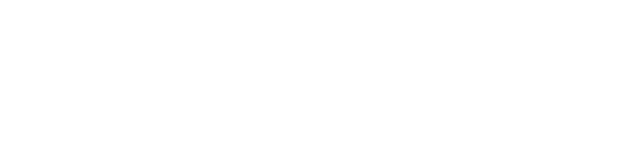
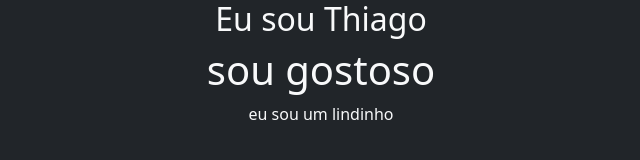
Before and after one commit to Thiagovb08/Portif-lio, a plain HTML site: page index.html in a window 1280 px wide. Shown: the whole page, without its empty margins (319-959 px from the left). Drawn offline with nearby package versions, Linux system fonts and the light colour scheme.

Commit message:
inserçao de textos e mudança de cor

```diff
--- a/index.html
+++ b/index.html
@@ -4,8 +4,11 @@
     <meta charset="UTF-8">
     <meta name="viewport" content="width=device-width, initial-scale=1.0">
     <title>meu portifólio</title>
+    <link href="https://cdn.jsdelivr.net/npm/bootstrap@5.3.3/dist/css/bootstrap.min.css" rel="stylesheet" integrity="sha384-QWTKZyjpPEjISv5WaRU9OFeRpok6YctnYmDr5pNlyT2bRjXh0JMhjY6hW+ALEwIH" crossorigin="anonymous">
 </head>
-<body>
-
+<body class="text-center bg-dark text-light">
+  <h2>Eu sou Thiago</h2>
+  <h1>sou gostoso</h1>
+  <p>eu sou um lindinho</p>
 </body>
 </html>
```
